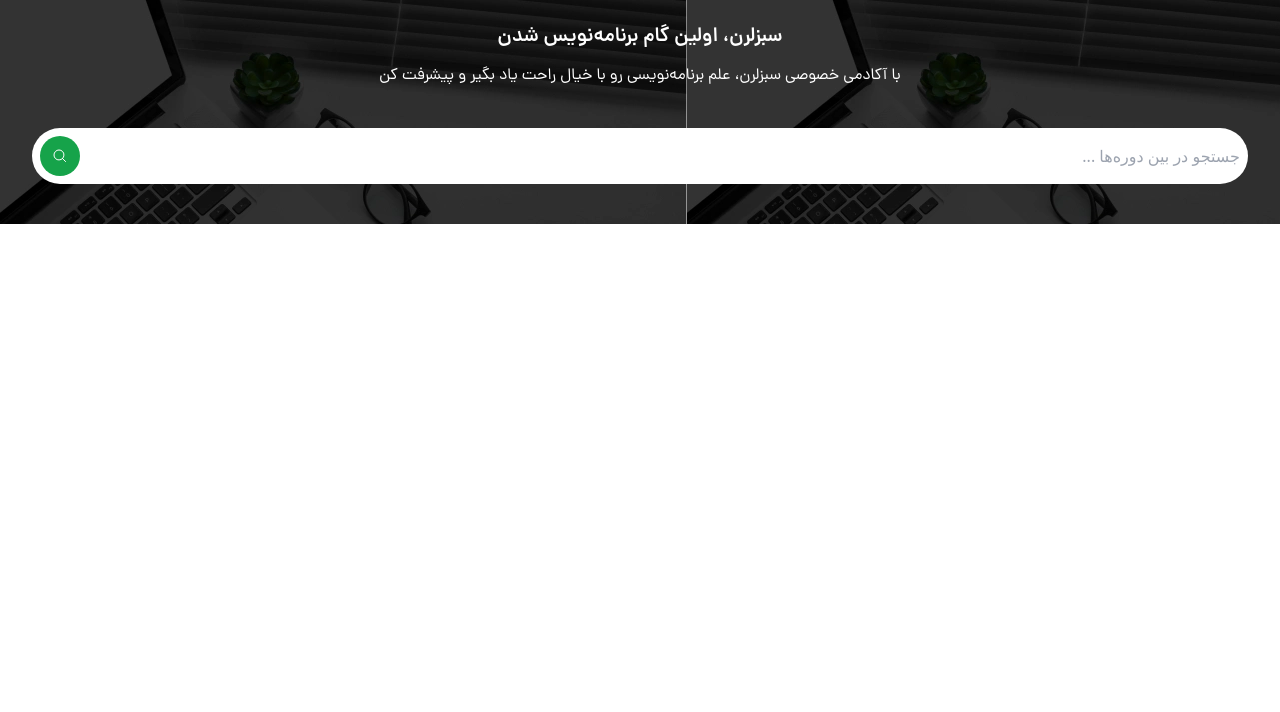
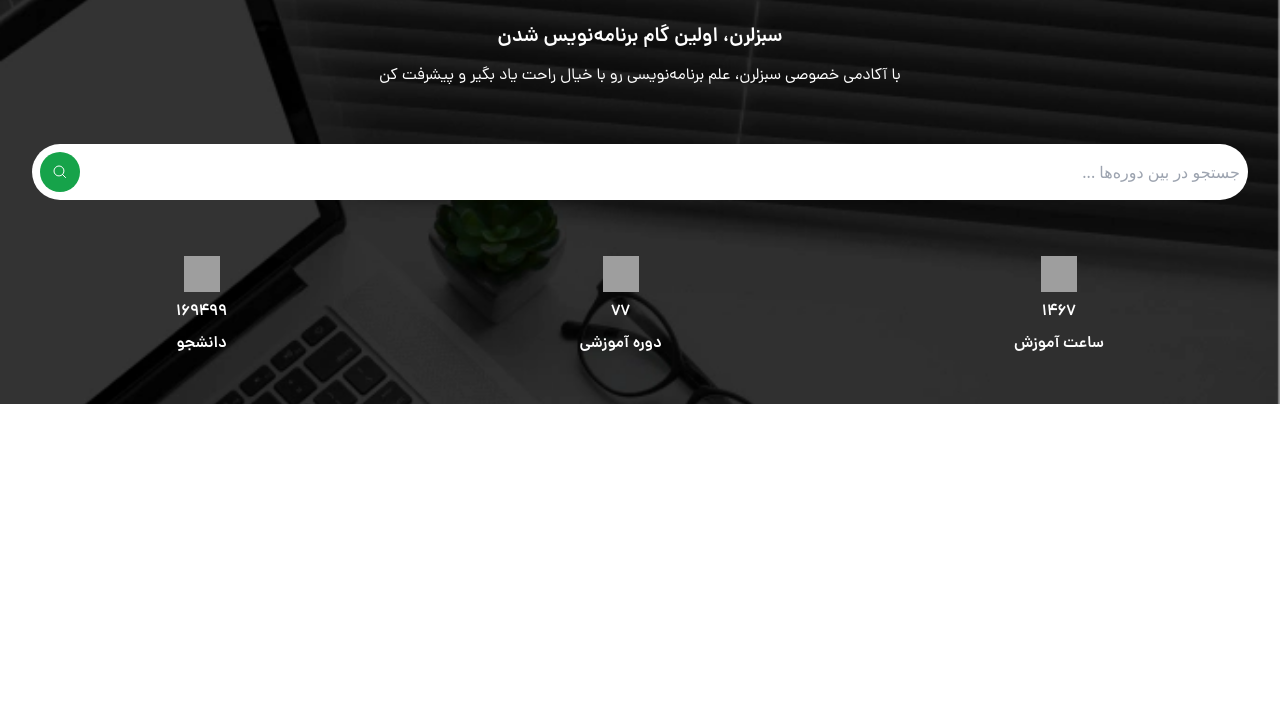
Before and after one commit to MH-Borazjani/sabz-learn, a website: page public/index.html in a window 1280 px wide. Shown: the part 88-800 px from the top of the page. Drawn offline with Linux system fonts and the light colour scheme; grey boxes are pictures that could not be loaded.

Commit message:
create header description

```diff
--- a/public/index.html
+++ b/public/index.html
@@ -100,7 +100,7 @@
         ></path>
       </symbol>
     </svg>
-    <header class="bg-header-image pb-10">
+    <header class="bg-header-image bg-no-repeat bg-cover pb-10">
       <!-- navbar -->
       <nav class="flex justify-between items-center mx-10 py-4 pb-10">
         <svg class="size-6 text-white"><use href="#bar3"></use></svg>
@@ -108,7 +108,7 @@
         <svg class="size-6 text-white"><use href="#shopping-bag"></use></svg>
       </nav>
       <!-- header text-->
-      <div class="text-center mx-16 pb-10">
+      <div class="text-center mx-16">
         <!-- title -->
         <h1 class="text-white mb-3">سبزلرن، اولین گام برنامه‌نویس شدن</h1>
         <!-- description -->
@@ -119,15 +119,54 @@
       </div>
 
       <!-- serch-box -->
+      <form action="" class="my-14">
+        <div class="bg-white flex flex-row items-center mx-8 rounded-full p-2">
+          <!-- input -->
+          <input
+            class="outline-none w-full"
+            autocomplete="off"
+            type="text"
+            placeholder="جستجو در بین دوره‌ها ..."
+          />
+          <!-- Magnifying glass icon -->
+          <button type="submit">
+            <svg class="size-10 bg-green-600 rounded-full p-3 mr-1 text-white">
+              <use href="#magnifying-glass"></use>
+            </svg>
+          </button>
+        </div>
+      </form>
+      <!-- header description(course,trainig hours,student) -->
       <div
-        class="bg-white flex flex-row items-center mx-8 rounded-full p-2"
+        class="flex flex-row justify-around text-center [&>*]:text-white [&>div>img]:size-9 [&>div]:flex [&>div]:flex-col [&>div]:items-center [&>div>*]:mb-2 [&>div>*]:font-DanaBold "
       >
-        <!-- description -->
-        <input class="outline-none w-full" autocomplete="off" type="text" placeholder="جستجو در بین دوره‌ها ...">
-        <!-- Magnifying glass icon -->
-        <button type="submit">
-        <svg class="size-10 bg-green-600 rounded-full p-3 mr-1 text-white"><use href="#magnifying-glass"></use></svg>
-      </button>
+        <!-- course time -->
+        <div class="">
+          <img
+            src="https://sabzlearn.ir/wp-content/themes/sabzlearn-theme/images/clock-min.webp"
+            alt=""
+          />
+          <span>1467</span>
+          <p class="">ساعت آموزش</p>
+        </div>
+        <!-- course number -->
+        <div class="">
+          <img
+            src="https://sabzlearn.ir/wp-content/themes/sabzlearn-theme/images/book-min.webp"
+            alt=""
+          />
+          <span>77</span>
+          <p>دوره آموزشی</p>
+        </div>
+        <!-- student number -->
+        <div class="">
+          <img
+            src="https://sabzlearn.ir/wp-content/themes/sabzlearn-theme/images/conversation-min.webp"
+            alt=""
+          />
+          <span>169499</span>
+          <p>دانشجو</p>
+        </div>
       </div>
     </header>
     <script src="../js/index.js"></script>
```
Also changed, not shown: src/output.css.
